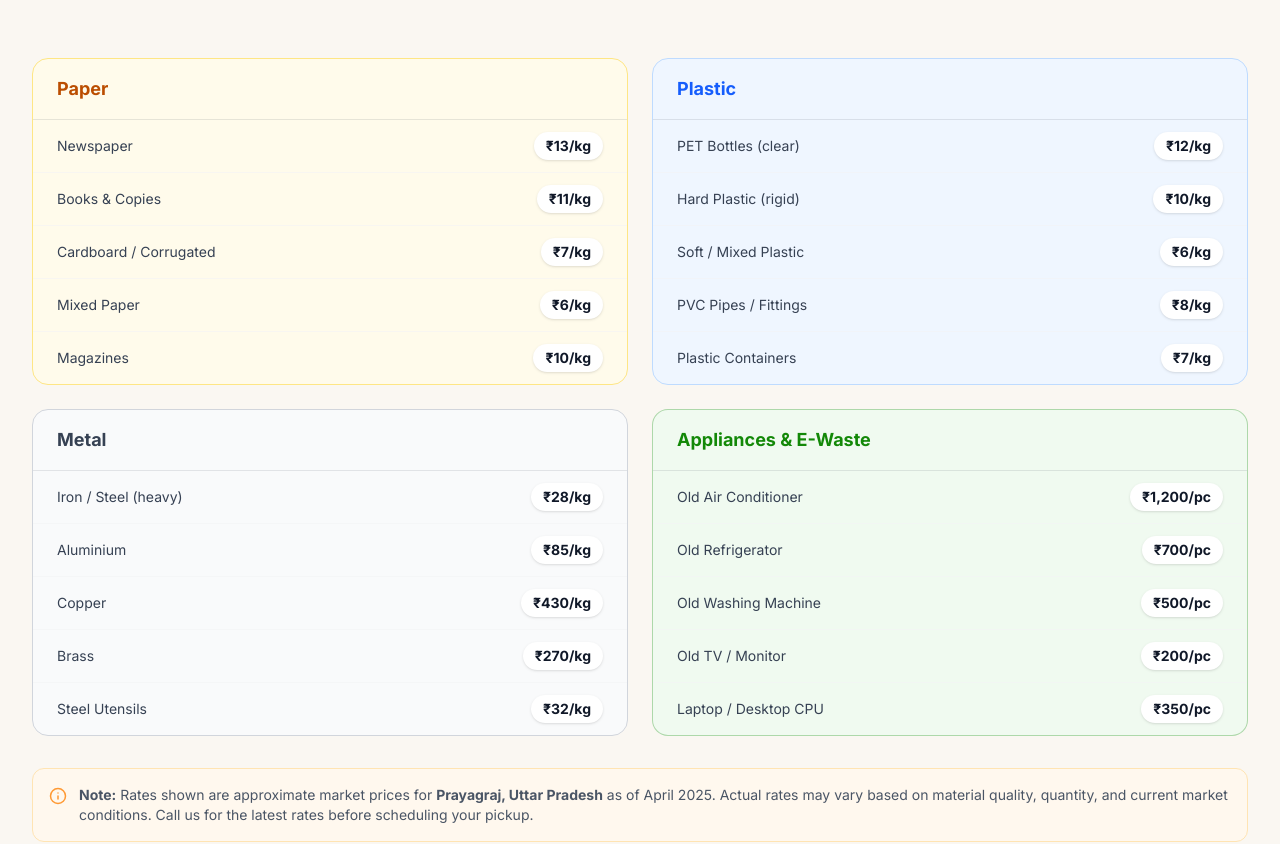
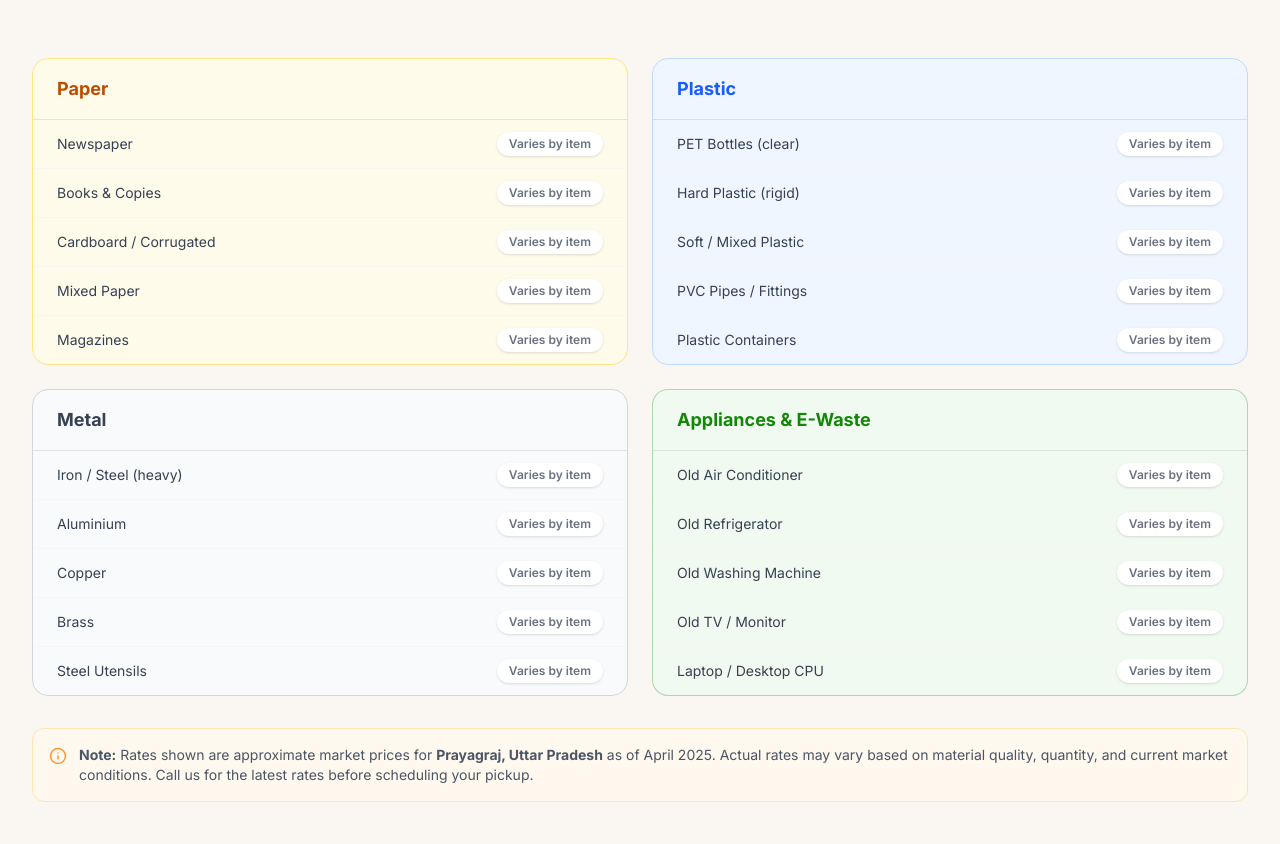
Before and after one commit to codeandpromote/kabadibaba, a Next.js app: page /rates in a window 1280 px wide. Shown: the part 1506-2350 px from the top of the page. Built offline with nearby package versions, Linux system fonts and the light colour scheme.

Commit message:
Newest3 Commit

```diff
--- a/src/app/api/contact/route.ts
+++ b/src/app/api/contact/route.ts
@@ -99,7 +99,7 @@ export async function POST(req: NextRequest) {
 
     await transporter.sendMail({
       from: `"KabadiBaba Website" <${process.env.SMTP_USER}>`,
-      to: process.env.RECIPIENT_EMAIL || "hello@kabadibaba.co.in",
+      to: process.env.RECIPIENT_EMAIL || "kabadibaba.prayagraj@gmail.com",
       subject: `🗑️ New Pickup Request – ${name} (${city}) | KabadiBaba`,
       html: emailHtml,
       replyTo: phone,
--- a/src/components/BookingForm.tsx
+++ b/src/components/BookingForm.tsx
@@ -128,8 +128,8 @@ export default function BookingForm() {
                 <Send size={20} className="flex-shrink-0 text-saffron" />
                 <div>
                   <div className="font-bold text-sm text-gray-900">Email Us</div>
-                  <a href="mailto:hello@kabadibaba.co.in" className="text-sm text-saffron hover:underline">
-                    hello@kabadibaba.co.in
+                  <a href="mailto:kabadibaba.prayagraj@gmail.com" className="text-sm text-saffron hover:underline">
+                    kabadibaba.prayagraj@gmail.com
                   </a>
                 </div>
               </div>
--- a/src/components/Footer.tsx
+++ b/src/components/Footer.tsx
@@ -1,16 +1,10 @@
-import { Phone, Mail, MapPin, Clock, MessageCircle } from "lucide-react";
+import { Phone, Mail, Clock, MessageCircle } from "lucide-react";
 
 const quickLinks = [
-  { label: "How It Works", href: "#how-it-works" },
-  { label: "Scrap Rates", href: "#rates" },
-  { label: "Cities We Cover", href: "#cities" },
-  { label: "Why KabadiBaba", href: "#about" },
-  { label: "Book Free Pickup", href: "#contact" },
-];
-
-const prayagrajLocalities = [
-  "Civil Lines", "George Town", "Allahpur", "Naini",
-  "Phaphamau", "Jhunsi", "Bamrauli", "Kareli",
+  { label: "How It Works", href: "/how-it-works" },
+  { label: "Scrap Rates", href: "/rates" },
+  { label: "About Us", href: "/about" },
+  { label: "Book Free Pickup", href: "/book-pickup" },
 ];
 
 export default function Footer() {
@@ -59,11 +53,11 @@ export default function Footer() {
                 +91 95758 24800
               </a>
               <a
-                href="mailto:hello@kabadibaba.co.in"
+                href="mailto:kabadibaba.prayagraj@gmail.com"
                 className="flex items-center gap-2 text-gray-400 hover:text-white transition-colors text-sm"
               >
                 <Mail size={16} />
-                hello@kabadibaba.co.in
+                kabadibaba.prayagraj@gmail.com
               </a>
             </div>
           </div>
@@ -84,25 +78,6 @@ export default function Footer() {
                   </a>
                 </li>
               ))}
-            </ul>
-          </div>
-
-          {/* Areas */}
-          <div>
-            <h4 className="text-white font-semibold text-sm uppercase tracking-wider mb-5">
-              Service Areas
-            </h4>
-            <div className="flex items-center gap-1.5 text-india-green text-xs font-semibold mb-3">
-              <MapPin size={12} />
-              Prayagraj, U.P.
-            </div>
-            <ul className="space-y-1.5">
-              {prayagrajLocalities.map((c) => (
-                <li key={c} className="text-xs text-gray-400">
-                  {c}
-                </li>
-              ))}
-              <li className="text-xs text-gray-600 italic mt-1">+ more areas</li>
             </ul>
           </div>
 
--- a/src/components/Hero.tsx
+++ b/src/components/Hero.tsx
@@ -18,7 +18,6 @@ const scrapCards = [
     emoji: "📰",
     label: "Newspaper",
     sub: "Paper & Books",
-    rate: "₹13/kg",
     bg: "bg-amber-50",
     border: "border-amber-200",
     rateColor: "text-amber-600",
@@ -28,17 +27,15 @@ const scrapCards = [
     emoji: "🔩",
     label: "Iron & Metal",
     sub: "Copper, Brass, Steel",
-    rate: "₹28–430/kg",
     bg: "bg-gray-50",
     border: "border-gray-200",
-    rateColor: "text-gray-600",
+    rateColor: "text-gray-500",
     delay: 0.15,
   },
   {
     emoji: "♻️",
     label: "Plastic",
     sub: "Bottles, Containers",
-    rate: "₹6–12/kg",
     bg: "bg-blue-50",
     border: "border-blue-200",
     rateColor: "text-blue-500",
@@ -48,7 +45,6 @@ const scrapCards = [
     emoji: "📺",
     label: "Old Appliances",
     sub: "AC, Fridge, TV",
-    rate: "₹200–1,500/pc",
     bg: "bg-india-green-50",
     border: "border-green-200",
     rateColor: "text-india-green",
@@ -207,13 +203,11 @@ export default function Hero() {
                     <div className="font-bold text-gray-900 text-sm leading-snug">
                       {card.label}
                     </div>
-                    <div className="text-xs text-gray-400 mt-0.5 mb-3">
+                    <div className="text-xs text-gray-400 mt-0.5 mb-2">
                       {card.sub}
                     </div>
-                    <div
-                      className={`text-base font-extrabold ${card.rateColor}`}
-                    >
-                      {card.rate}
+                    <div className={`text-xs font-semibold ${card.rateColor}`}>
+                      Varies by item
                     </div>
                   </motion.div>
                 </motion.div>
--- a/src/components/Materials.tsx
+++ b/src/components/Materials.tsx
@@ -9,7 +9,7 @@ const materials = [
     icon: Newspaper,
     title: "Paper & Cardboard",
     examples: ["Newspaper", "Books & Magazines", "Cardboard boxes", "Office paper"],
-    rateRange: "₹6 – ₹15 /kg",
+    rateRange: "Varies by item",
     color: "bg-amber-50",
     iconColor: "text-amber-600",
     borderColor: "border-amber-100",
@@ -18,7 +18,7 @@ const materials = [
     icon: Recycle,
     title: "Plastic",
     examples: ["PET bottles", "Hard plastic", "Plastic containers", "PVC pipes"],
-    rateRange: "₹6 – ₹12 /kg",
+    rateRange: "Varies by item",
     color: "bg-blue-50",
     iconColor: "text-blue-500",
     borderColor: "border-blue-100",
@@ -27,7 +27,7 @@ const materials = [
     icon: Wrench,
     title: "Metal & Iron",
     examples: ["Iron & Steel", "Copper wire", "Aluminium", "Brass utensils"],
-    rateRange: "₹28 – ₹450 /kg",
+    rateRange: "Varies by item",
     color: "bg-gray-50",
     iconColor: "text-gray-600",
     borderColor: "border-gray-200",
@@ -45,7 +45,7 @@ const materials = [
     icon: Refrigerator,
     title: "Old Appliances",
     examples: ["AC & Refrigerator", "Washing machine", "Fans & geysers", "Mixers & grinders"],
-    rateRange: "₹300 – ₹1,500 /piece",
+    rateRange: "Varies by item",
     color: "bg-india-green-50",
     iconColor: "text-india-green",
     borderColor: "border-green-100",
@@ -54,7 +54,7 @@ const materials = [
     icon: GlassWater,
     title: "Glass & Others",
     examples: ["Glass bottles", "Rubber tyres", "Steel utensils", "Old furniture"],
-    rateRange: "₹2 – ₹35 /kg",
+    rateRange: "Varies by item",
     color: "bg-saffron-50",
     iconColor: "text-saffron",
     borderColor: "border-saffron-100",
@@ -112,7 +112,7 @@ export default function Materials() {
                 </div>
               </div>
               <div className={`mt-4 pt-3 border-t border-current/10 flex items-center justify-between`}>
-                <span className="text-xs text-gray-400 font-medium">Indicative rate</span>
+                <span className="text-xs text-gray-400 font-medium">Rate</span>
                 <span className={`text-sm font-bold ${item.iconColor}`}>{item.rateRange}</span>
               </div>
             </motion.div>
--- a/src/components/Navbar.tsx
+++ b/src/components/Navbar.tsx
@@ -8,7 +8,6 @@ import { Menu, X, Phone } from "lucide-react";
 const navLinks = [
   { label: "How It Works", href: "/how-it-works" },
   { label: "Scrap Rates", href: "/rates" },
-  { label: "Our Cities", href: "/cities" },
   { label: "About Us", href: "/about" },
 ];
 
--- a/src/components/Rates.tsx
+++ b/src/components/Rates.tsx
@@ -10,11 +10,11 @@ const rateCategories = [
     color: "border-amber-200 bg-amber-50",
     headingColor: "text-amber-700",
     items: [
-      { name: "Newspaper", rate: "₹13/kg" },
-      { name: "Books & Copies", rate: "₹11/kg" },
-      { name: "Cardboard / Corrugated", rate: "₹7/kg" },
-      { name: "Mixed Paper", rate: "₹6/kg" },
-      { name: "Magazines", rate: "₹10/kg" },
+      { name: "Newspaper" },
+      { name: "Books & Copies" },
+      { name: "Cardboard / Corrugated" },
+      { name: "Mixed Paper" },
+      { name: "Magazines" },
     ],
   },
   {
@@ -22,11 +22,11 @@ const rateCategories = [
     color: "border-blue-200 bg-blue-50",
     headingColor: "text-blue-600",
     items: [
-      { name: "PET Bottles (clear)", rate: "₹12/kg" },
-      { name: "Hard Plastic (rigid)", rate: "₹10/kg" },
-      { name: "Soft / Mixed Plastic", rate: "₹6/kg" },
-      { name: "PVC Pipes / Fittings", rate: "₹8/kg" },
-      { name: "Plastic Containers", rate: "₹7/kg" },
+      { name: "PET Bottles (clear)" },
+      { name: "Hard Plastic (rigid)" },
+      { name: "Soft / Mixed Plastic" },
+      { name: "PVC Pipes / Fittings" },
+      { name: "Plastic Containers" },
     ],
   },
   {
@@ -34,11 +34,11 @@ const rateCategories = [
     color: "border-gray-300 bg-gray-50",
     headingColor: "text-gray-700",
     items: [
-      { name: "Iron / Steel (heavy)", rate: "₹28/kg" },
-      { name: "Aluminium", rate: "₹85/kg" },
-      { name: "Copper", rate: "₹430/kg" },
-      { name: "Brass", rate: "₹270/kg" },
-      { name: "Steel Utensils", rate: "₹32/kg" },
+      { name: "Iron / Steel (heavy)" },
+      { name: "Aluminium" },
+      { name: "Copper" },
+      { name: "Brass" },
+      { name: "Steel Utensils" },
     ],
   },
   {
@@ -46,11 +46,11 @@ const rateCategories = [
     color: "border-india-green/30 bg-india-green-50",
     headingColor: "text-india-green",
     items: [
-      { name: "Old Air Conditioner", rate: "₹1,200/pc" },
-      { name: "Old Refrigerator", rate: "₹700/pc" },
-      { name: "Old Washing Machine", rate: "₹500/pc" },
-      { name: "Old TV / Monitor", rate: "₹200/pc" },
-      { name: "Laptop / Desktop CPU", rate: "₹350/pc" },
+      { name: "Old Air Conditioner" },
+      { name: "Old Refrigerator" },
+      { name: "Old Washing Machine" },
+      { name: "Old TV / Monitor" },
+      { name: "Laptop / Desktop CPU" },
     ],
   },
 ];
@@ -95,8 +95,8 @@ export default function Rates() {
                 {cat.items.map((item) => (
                   <div key={item.name} className="flex justify-between items-center px-6 py-3">
                     <span className="text-sm text-gray-700">{item.name}</span>
-                    <span className="text-sm font-bold text-gray-900 bg-white px-3 py-1 rounded-full shadow-sm">
-                      {item.rate}
+                    <span className="text-xs font-semibold text-gray-500 bg-white px-3 py-1 rounded-full shadow-sm">
+                      Varies by item
                     </span>
                   </div>
                 ))}
```
